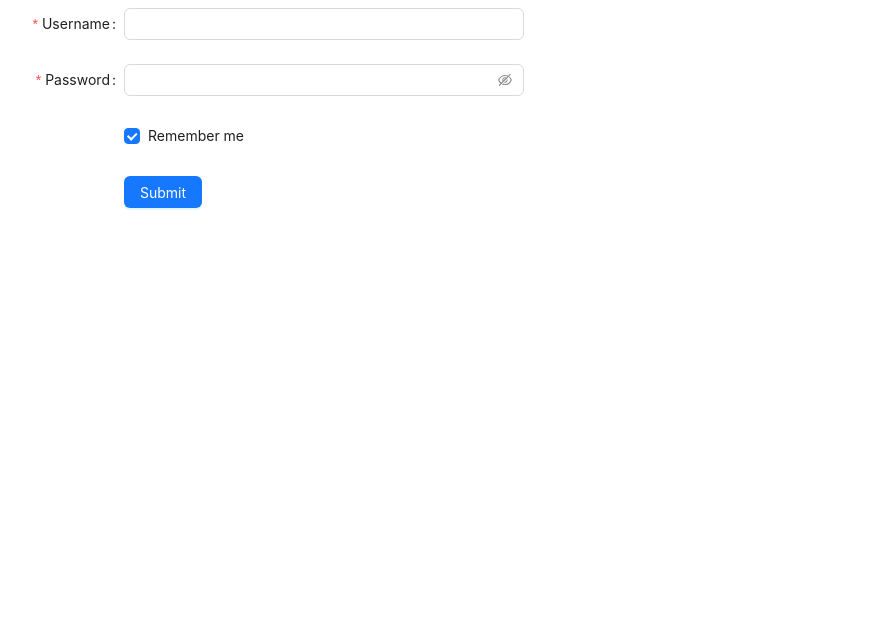
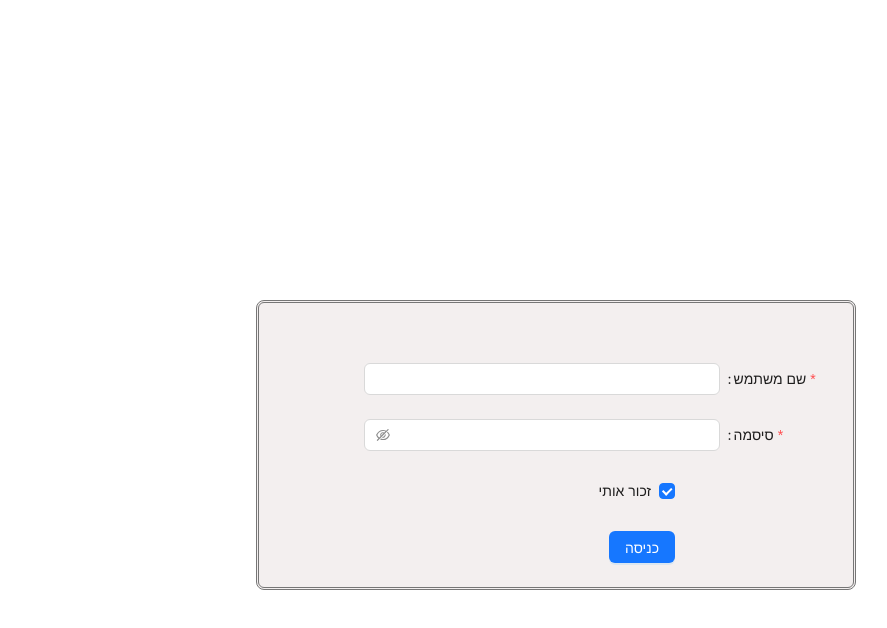
Before and after one commit to NastyaBesch/finalProject, a React (Create React App) app: page /log in a window 1280 px wide. Shown: the top 628 px of the page, without its empty margins (84-971 px from the left). Built offline with nearby package versions, Linux system fonts and the light colour scheme.

Commit message:
Add login module styles

```diff
--- a/src/components/fragments/login/Login.js
+++ b/src/components/fragments/login/Login.js
@@ -1,48 +1,26 @@
-import React, { createContext, useState, useContext} from "react";
+import React, { createContext, useState, useContext } from "react";
 import { Button, Checkbox, Form, Input } from "antd";
 import { useNavigate } from "react-router-dom";
 import Axios from "axios";
-
-// const useUserRole = () => {
-//   const [userRole, setUserRole] = useState("");
-
-//   const updateUserRole = (newRole) => {
-//     setUserRole(newRole);
-//   };
-
-//   return { userRole, updateUserRole };
-// };
+import classes from "./login.module.css"
 
 const Login = () => {
-
   const navigate = useNavigate();
-
-  // const { updateUserRole } = useUserRole();
 
   const onFinish = async (values) => {
     try {
       const connectionString = "http://localhost:4000/api/login";
       const response = await Axios.post(connectionString, values);
       console.log("Backend response:", response.data);
-
-
-      //  const { updateUserRole } = useUserRole();
       const updatedUserRole = response.data.user_role;
-      //  console.log(updatedUserRole);
-      //  updateUserRole(updatedUserRole);
-      // console.log(updatedUserRole);
-
-
 
       if (updatedUserRole === "מנהל עבודה") {
-        // window.location.href = "Engineer.js";
         navigate("/engineer", { state: { userRole: updatedUserRole } });
       } else if (
-        updatedUserRole === "מהנדס ביצוע"||
+        updatedUserRole === "מהנדס ביצוע" ||
         updatedUserRole === "מנהל פרויקט"
       ) {
         navigate("/admin", { state: { userRole: updatedUserRole } });
-        // window.location.href = "/admin";
       }
 
       console.log("Updated User Role:", updatedUserRole);
@@ -58,11 +36,11 @@ const Login = () => {
   };
 
   return (
-
-    <Form
+    <div className={classes.loginForm}>
+      <Form dir="rtl"
         name="basic"
         labelCol={{
-        span: 8,
+          span: 6,
         }}
         wrapperCol={{
           span: 16,
@@ -78,12 +56,12 @@ const Login = () => {
         autoComplete="off"
       >
         <Form.Item
-        label="Username"
+          label="שם משתמש"
           name="username"
           rules={[
             {
               required: true,
-            message: "Please input your username!",
+              message: "אנא הזן את שם המשתמש שלך",
             },
           ]}
         >
@@ -91,12 +69,12 @@ const Login = () => {
         </Form.Item>
 
         <Form.Item
-        label="Password"
+          label="סיסמה"
           name="password"
           rules={[
             {
               required: true,
-            message: "Please input your password!",
+              message: "אנא הזן את הסיסמה שלך",
             },
           ]}
         >
@@ -111,7 +89,7 @@ const Login = () => {
             span: 16,
           }}
         >
-        <Checkbox>Remember me</Checkbox>
+          <Checkbox>זכור אותי</Checkbox>
         </Form.Item>
 
         <Form.Item
@@ -121,13 +99,12 @@ const Login = () => {
           }}
         >
           <Button type="primary" htmlType="submit">
-          Submit
+            כניסה
           </Button>
         </Form.Item>
       </Form>
+    </div>
   );
 };
 
-// Export the context and the hook
-
 export default Login;
```
Lines whose indentation alone changed are shown as unchanged.
